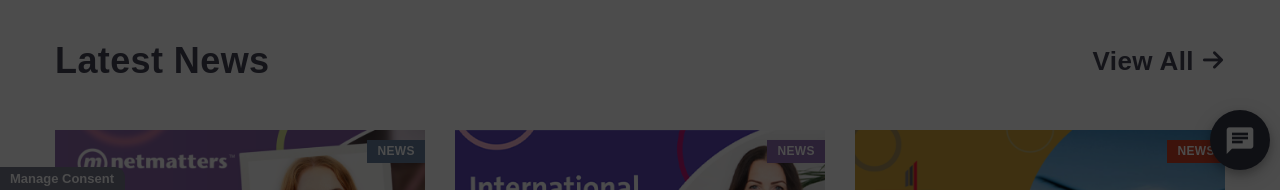
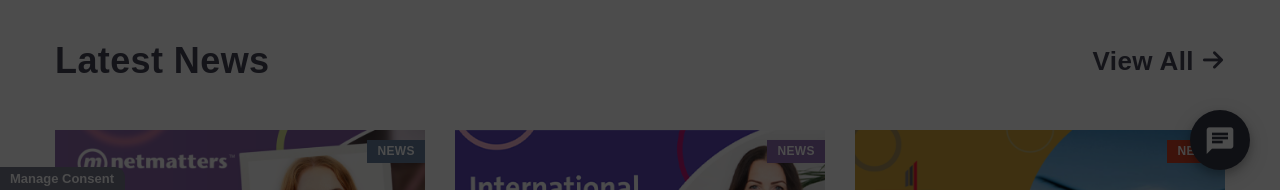
Before and after one commit to daz7474/Netmatters-HTML-Assignment, a PHP site: page / in a window 1280 px wide. Shown: the part 2410-2600 px from the top of the page. Run offline with PHP 8.4, Linux system fonts and the light colour scheme; some web fonts are replaced.

Commit message:
Moved chat bubble btn

```diff
--- a/css/style.css
+++ b/css/style.css
@@ -1419,7 +1419,7 @@ button {
 }
 .btn-chat {
   position: fixed;
-  right: 10px;
+  right: 30px;
   bottom: 20px;
   background-color: #333645;
   width: 60px;
--- a/scss/_btn.scss
+++ b/scss/_btn.scss
@@ -130,7 +130,7 @@
 
   &-chat {
     position: fixed;
-    right: 10px;
+    right: 30px;
     bottom: 20px;
     background-color: $brand-primary;
     width: 60px;
```
